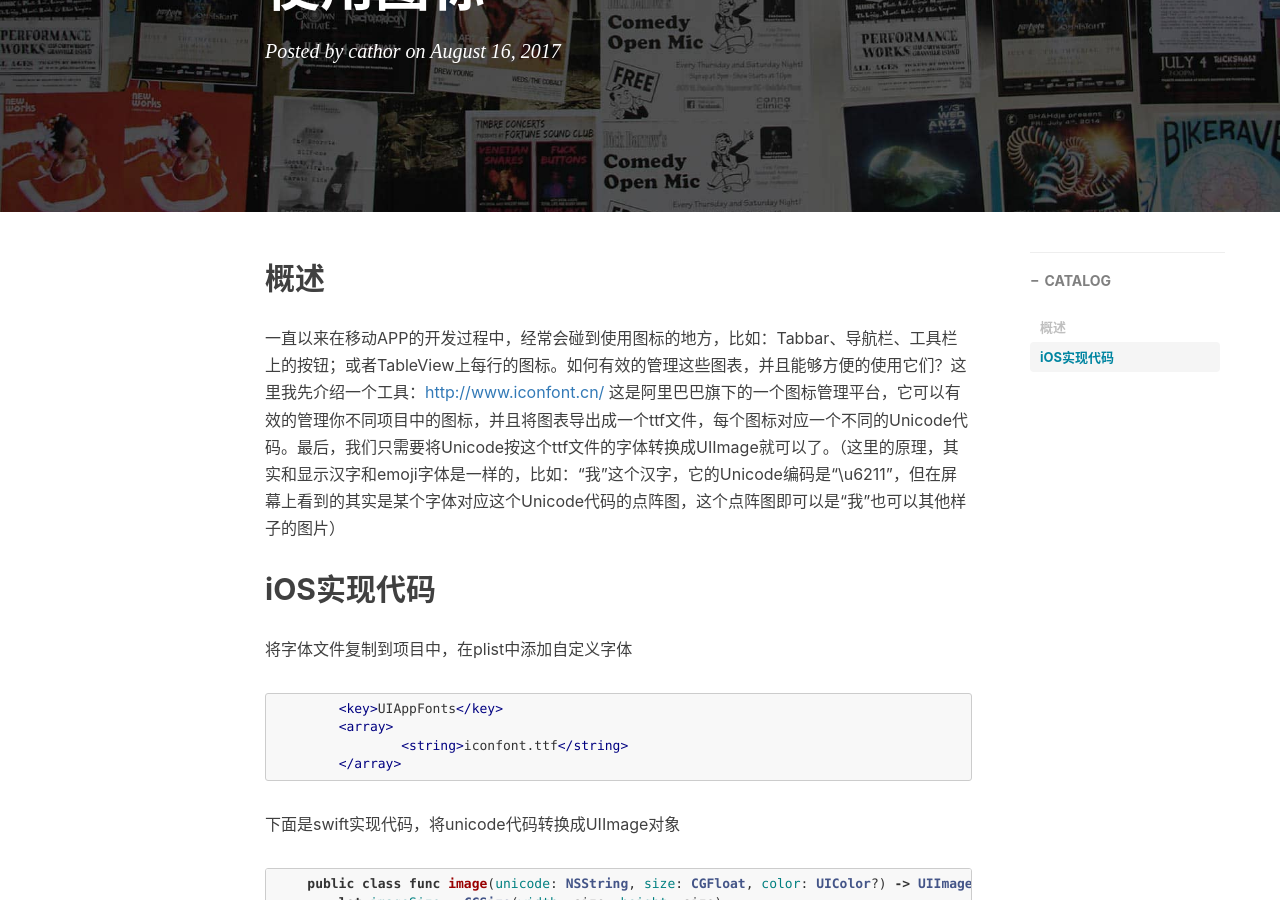
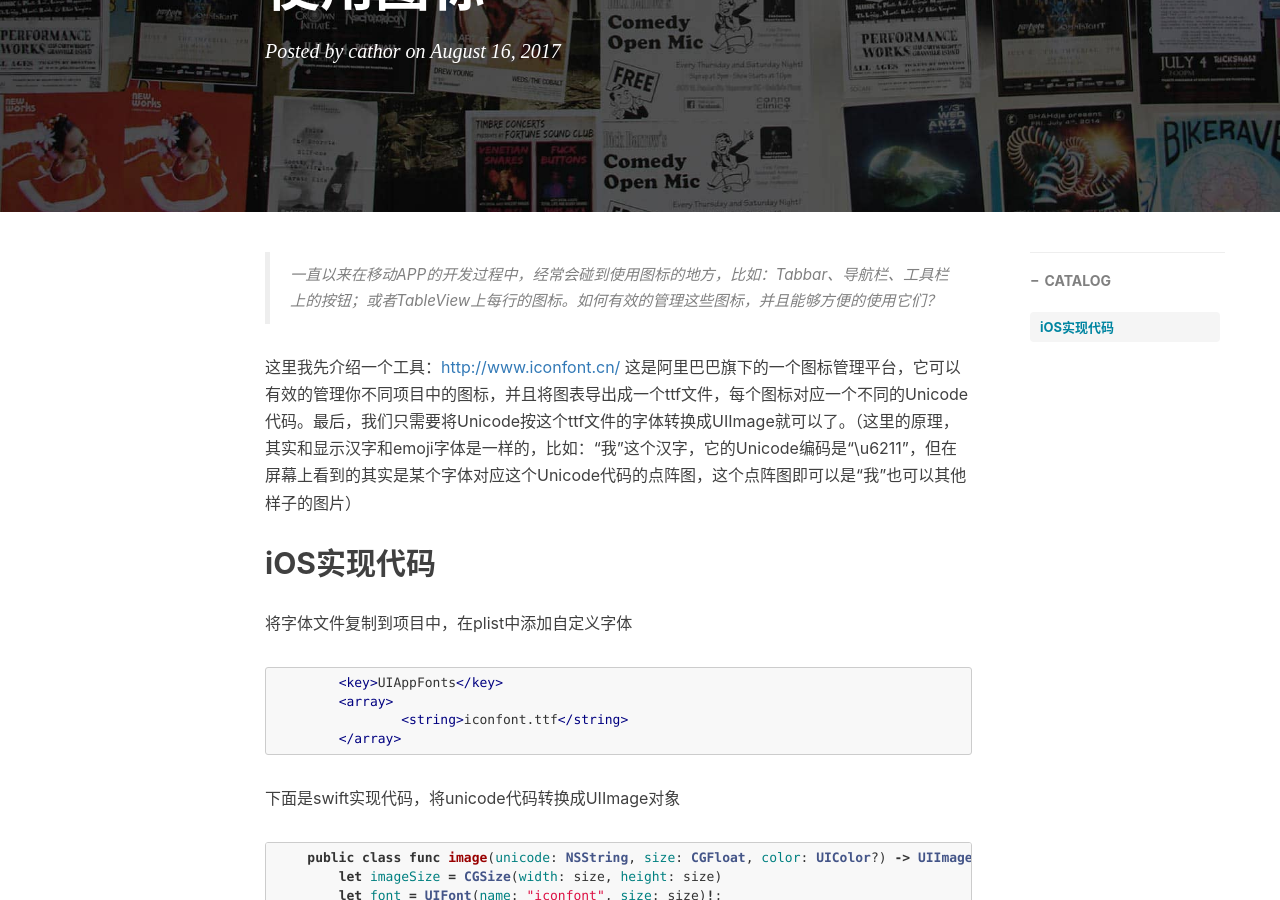
Before and after one commit to cathra/cathra.github.io, a Jekyll site: the page built from _posts/2017-08-16-use-icon-like-font-in-mobile-app.markdown, in a window 1280 px wide and 900 px high, scrolled down 305 px. Built offline with Jekyll 4.4.1, drawn with Linux system fonts in a browser that asks for light colours; nearby versions of some CDN libraries; comment, search, counter and statistics services are not loaded.

Commit message:
release post

```diff
--- a/_posts/2017-08-16-use-icon-like-font-in-mobile-app.markdown
+++ b/_posts/2017-08-16-use-icon-like-font-in-mobile-app.markdown
@@ -10,9 +10,10 @@ tags:
 ---
 
 
-## 概述
 
-一直以来在移动APP的开发过程中，经常会碰到使用图标的地方，比如：Tabbar、导航栏、工具栏上的按钮；或者TableView上每行的图标。如何有效的管理这些图表，并且能够方便的使用它们？这里我先介绍一个工具：[http://www.iconfont.cn/](http://www.iconfont.cn/) 这是阿里巴巴旗下的一个图标管理平台，它可以有效的管理你不同项目中的图标，并且将图表导出成一个ttf文件，每个图标对应一个不同的Unicode代码。最后，我们只需要将Unicode按这个ttf文件的字体转换成UIImage就可以了。（这里的原理，其实和显示汉字和emoji字体是一样的，比如：“我”这个汉字，它的Unicode编码是“\u6211”，但在屏幕上看到的其实是某个字体对应这个Unicode代码的点阵图，这个点阵图即可以是“我”也可以其他样子的图片）
+> 一直以来在移动APP的开发过程中，经常会碰到使用图标的地方，比如：Tabbar、导航栏、工具栏上的按钮；或者TableView上每行的图标。如何有效的管理这些图标，并且能够方便的使用它们？
+
+这里我先介绍一个工具：[http://www.iconfont.cn/](http://www.iconfont.cn/) 这是阿里巴巴旗下的一个图标管理平台，它可以有效的管理你不同项目中的图标，并且将图表导出成一个ttf文件，每个图标对应一个不同的Unicode代码。最后，我们只需要将Unicode按这个ttf文件的字体转换成UIImage就可以了。（这里的原理，其实和显示汉字和emoji字体是一样的，比如：“我”这个汉字，它的Unicode编码是“\u6211”，但在屏幕上看到的其实是某个字体对应这个Unicode代码的点阵图，这个点阵图即可以是“我”也可以其他样子的图片）
 
 
 
```
